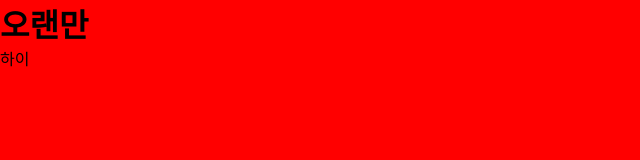
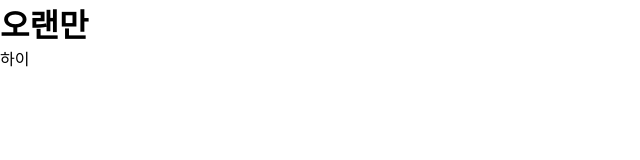
Before and after one commit to HeeyeongPark/heeyeongpark.github.io, a plain HTML site: page index.html in a window 1280 px wide. Shown: the whole page, without its empty margins (0-640 px from the left). Drawn offline with Linux system fonts and the light colour scheme.

Commit message:
Update style.css

```diff
--- a/style.css
+++ b/style.css
@@ -1,5 +1,3 @@
-@import url("http://fonts.googleapis.com/earlyaccess/notosanskr.css");
-
 
 * {
   -webkit-box-sizing: border-box;
@@ -7,6 +5,8 @@
   margin: 0;
   padding: 0; }
 
-body {
-    background-color:red;
+body, html {
+  margin: 0;
+  padding: 0;
+  height: 100%;
 }
```
